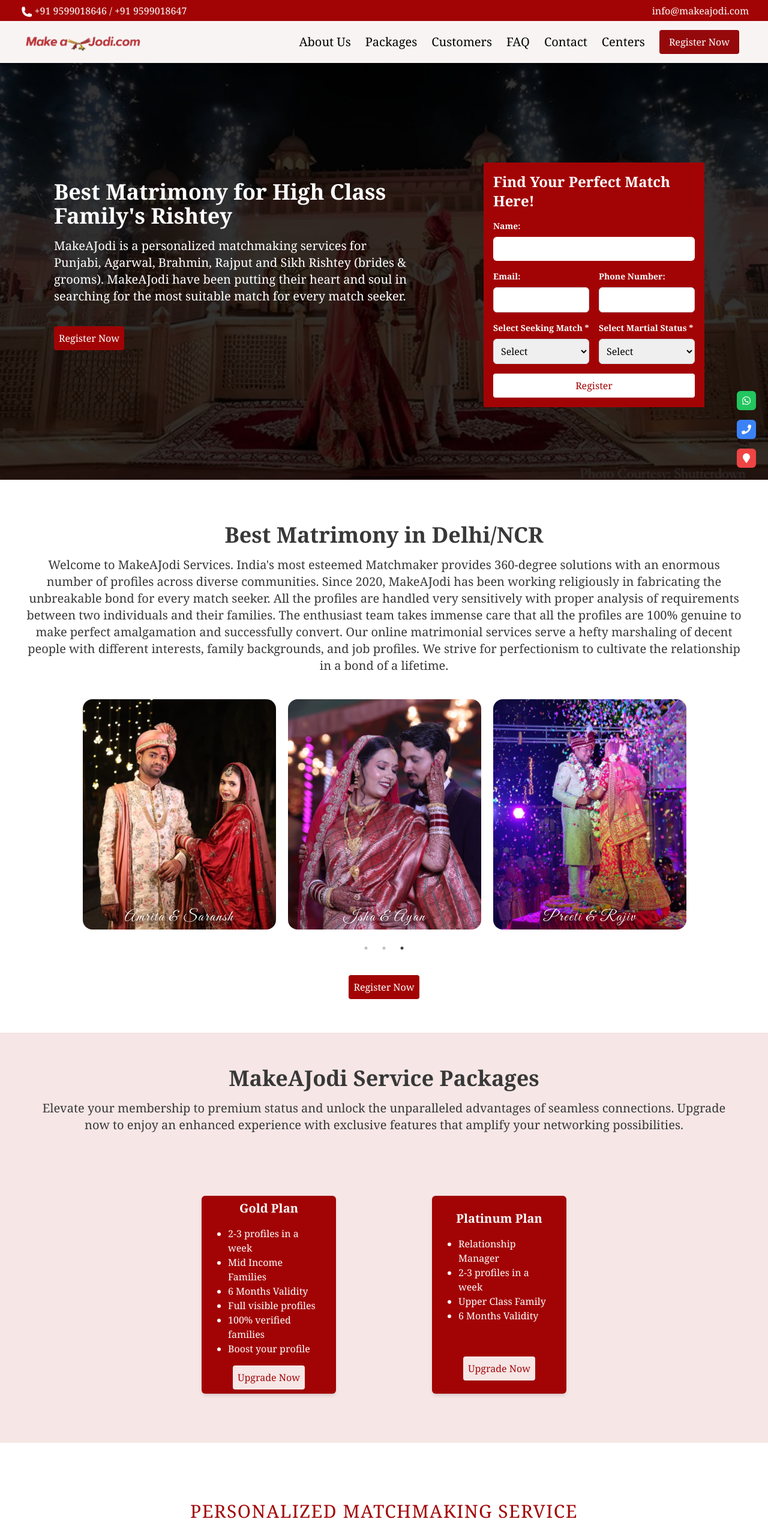
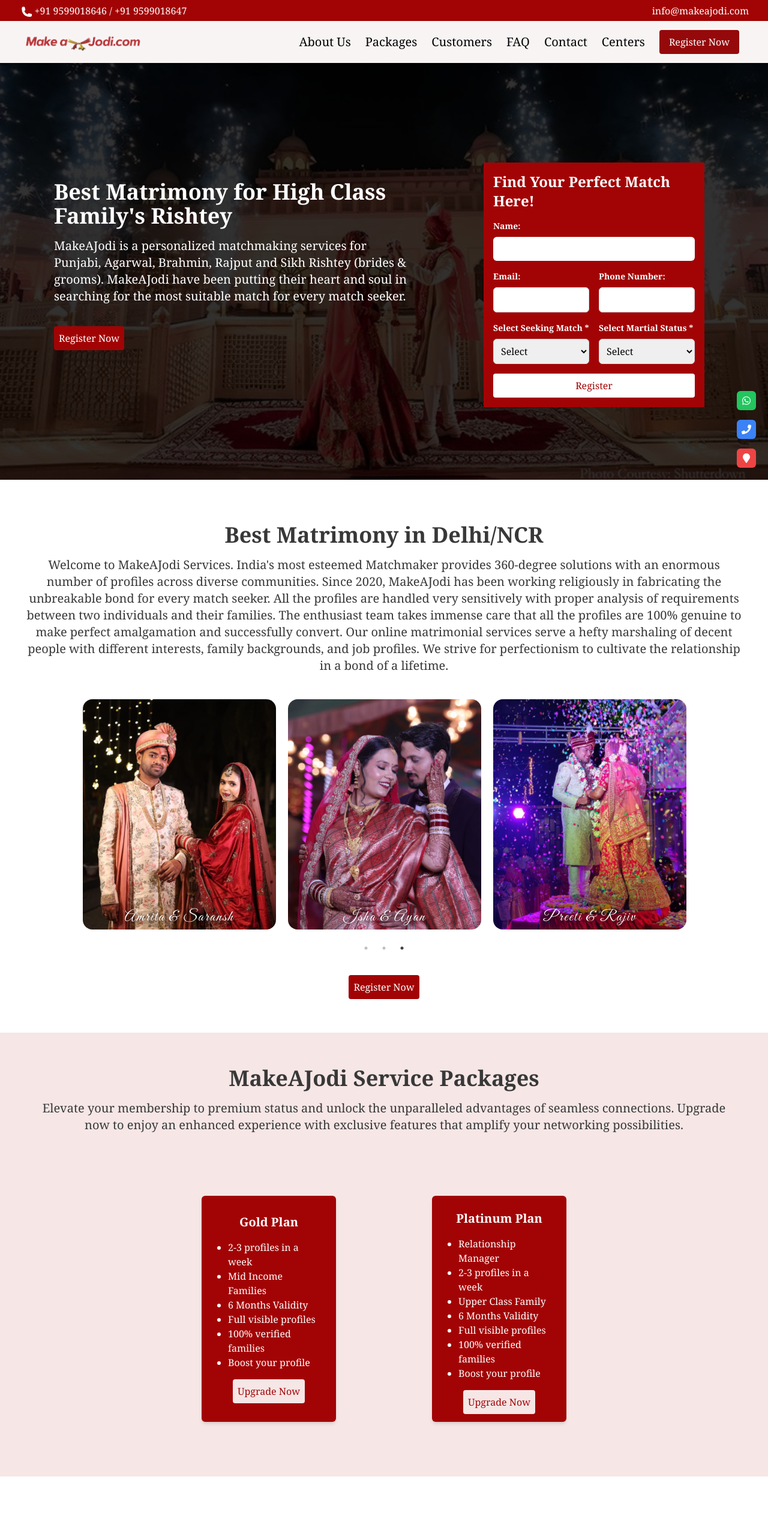
Before and after one commit to mahekkg/Makeajodi-Matrimony, a React (Create React App) app: page / in a window 1280 px wide. Shown: the top 2563 px of the page at 60% size. Built offline with nearby package versions, Linux system fonts and the light colour scheme.

Commit message:
Link changes on logo , other minor chnages

```diff
--- a/src/components/Carousel.js
+++ b/src/components/Carousel.js
@@ -10,7 +10,7 @@
   const settings = {
     dots: true,
     infinite: true,
-    speed: 500,
+    speed: 200,
     slidesToShow: 3,  // Show 3 images at a time
     slidesToScroll: 1,
     autoplay: true,
--- a/src/components/Customers.js
+++ b/src/components/Customers.js
@@ -12,7 +12,7 @@
       <ul className="timeline">
         <li style={{ '--accent-color': '#FBCA3E' }}>
           <div className=" flex justify-center timeline-img ">
-            <img src={GR} alt="couple" className=' rounded-2xl height-[20px] ' />
+            <img src={GR} alt="couple" className=' rounded-2xl height-[25px] ' />
           </div>
           <div className="title">
             <p>Gyanendra & Rabina</p>
--- a/src/components/FAQSection.js
+++ b/src/components/FAQSection.js
@@ -48,7 +48,7 @@
             {faqs.map((faq, index) => (
               <div
                 key={index}
-                className={`border rounded p-3 cursor-pointer ${
+                className={`border rounded p-3 cursor-pointer transition-all duration-300 ${
                   openIndex === index ? 'bg-[#a20405] text-white' : 'bg-white text-[#383838]'
                 }`}
                 onClick={() => handleToggle(index)}
@@ -69,7 +69,7 @@
                     <path strokeLinecap="round" strokeLinejoin="round" strokeWidth="2" d="M19 9l-7 7-7-7" />
                   </svg>
                 </div>
-                {openIndex === index && <p className="text-white mt-2">{faq.answer}</p>}
+                {openIndex === index && <p className="text-white mt-2 transition-opacity duration-300">{faq.answer}</p>}
               </div>
             ))}
           </div>
--- a/src/components/Footer.js
+++ b/src/components/Footer.js
@@ -1,7 +1,7 @@
 import React,{useState} from 'react';
 import { Link } from 'react-router-dom';
 import { FontAwesomeIcon } from '@fortawesome/react-fontawesome';
-import { faFacebook, faInstagram, faYoutube, faLinkedin } from '@fortawesome/free-brands-svg-icons';
+import { faFacebook, faInstagram, } from '@fortawesome/free-brands-svg-icons';
 import Modal from 'react-modal';
 import PrivacyPolicy from '../components/PrivacyPolicy'
 
@@ -41,12 +41,12 @@
           <a href="https://www.instagram.com/makeajodi/" target="_blank" rel="noopener noreferrer" className='text-xl mr-4 p-2 cursor-pointer'>
             <FontAwesomeIcon icon={faInstagram} />
           </a>
-          <a href="//" target="_blank" rel="noopener noreferrer" className='text-xl mr-4 p-2 cursor-pointer'>
+          {/* <a href="//" target="_blank" rel="noopener noreferrer" className='text-xl mr-4 p-2 cursor-pointer'>
             <FontAwesomeIcon icon={faYoutube} />
           </a>
           <a href="//" target="_blank" rel="noopener noreferrer" className='text-xl mr-4 p-2 cursor-pointer'>
             <FontAwesomeIcon icon={faLinkedin} />
-          </a>
+          </a> */}
         </div>
 
         {/* Copyright Section */}
--- a/src/components/Home.js
+++ b/src/components/Home.js
@@ -18,7 +18,7 @@
 
 
   return (
-    <section className="hero" style={{ backgroundImage: `url(${backgroundHome})` }}>
+    <section id='Home' className="hero" style={{ backgroundImage: `url(${backgroundHome})` }}>
       <div className='absolute top-0 w-full h-full p-10 mt-[50px] flex flex-col md:flex-row justify-center text-white  '>
 
         {/* Left Content */}
--- a/src/components/Navbar.js
+++ b/src/components/Navbar.js
@@ -4,10 +4,10 @@
 import { Link } from 'react-scroll';
 import Modal from 'react-modal';
 import Form from './Elements/Form';
-import logo from '../assests/logo.png'
+import logo from '../assests/logo.png';
 
 export default function Navbar() {
-    const navItem = ['About Us', 'Packages', 'Customers', 'FAQ', 'Contact', 'Centers']
+    const navItem = ['About Us', 'Packages', 'Customers', 'FAQ', 'Contact', 'Centers'];
     const [nav, setNav] = useState(false);
     const handleClick = () => setNav(!nav);
 
@@ -27,21 +27,21 @@
             <div className='fixed w-full h-[70px] flex justify-between items-center px-6 bg-[#F9F4F4] z-50 mt-[35px]'>
 
                 <div className='mr-auto'>
-                    {/* Replace the text logo with the PNG logo */}
-                    <img src={logo} alt="Logo" className="h-[40px]" />
+                    {/* Wrap the img tag with Link */}
+                    <Link to="Home" spy={true} smooth={true} duration={1000}>
+                        <img src={logo} alt="Logo" className="h-[40px] cursor-pointer" />
+                    </Link>
                 </div>
 
                 <div className='text-xl font-normal hidden md:flex space-x-6 shadow-[#040c16] ml-auto'>
                     <ul className='flex space-x-6 '>
-                        {
-                            navItem.map((item, index) => (
+                        {navItem.map((item, index) => (
                             <li key={index} className='cursor-pointer'>
                                 <Link to={item} spy={true} smooth={true} duration={500}>
                                     {item}
                                 </Link>
                             </li>
-                            ))
-                        }
+                        ))}
                     </ul>
                 </div>
 
@@ -58,15 +58,13 @@
 
                 <div className={!nav ? 'hidden' : 'absolute top-0 left-0 w-full h-screen bg-[#F9F4F4] text-black flex flex-col justify-center items-center'}>
                     <ul>
-                        {
-                            navItem.map((item, index) => (
+                        {navItem.map((item, index) => (
                             <li key={index} className='py-6 text-2xl cursor-pointer'>
                                 <Link onClick={handleClick} to={item} spy={true} smooth={true} duration={500}>
                                     {item}
                                 </Link>
                             </li>
-                            ))
-                        }
+                        ))}
 
                         {/* Register Now Button for Mobile */}
                         <li className='py-6 text-2xl'>
--- a/src/components/Packages.js
+++ b/src/components/Packages.js
@@ -52,11 +52,14 @@
                 <li>2-3 profiles in a week</li>
                 <li>Upper Class Family </li>
                 <li>6 Months Validity</li>
+                <li>Full visible profiles</li>
+                <li>100% verified families</li>
+                <li>Boost your profile</li>
               </ul>
               <button
                 type='button'
                 onClick={openModal}
-                className='flex justify-between text-[#a20405] bg-[#f6e6e6] px-2 py-2 mt-10  rounded '
+                className='flex justify-between text-[#a20405] bg-[#f6e6e6] px-2 py-2 mb-8  rounded '
               >
                 Upgrade Now
               </button>
--- a/src/components/StickyNavbar.js
+++ b/src/components/StickyNavbar.js
@@ -1,8 +1,4 @@
 import React from 'react';
-// import packageImage from '../assests/packageBg.jpeg'
-
-// import { FontAwesomeIcon } from '@fortawesome/react-fontawesome';
-// import { faFacebook,  faInstagram, faYoutube, faLinkedin } from '@fortawesome/free-brands-svg-icons';
 
 const StickyNavbar = () => {
     return (
@@ -10,14 +6,15 @@
             {/* Contact Section */}
             <div className='fixed w-full h-[35px] flex justify-between items-center px-8 bg-[#A20405] text-white z-50 '>
                 {/* Connect with us div hidden on narrow screens */}
-                <div className=' md:flex'>
+                <div className='md:flex'>
                     {/* Add your contact number here */}
                     <p>
                         <svg xmlns="http://www.w3.org/2000/svg" viewBox="0 0 24 24" fill="currentColor" className="icon-nav">
                             <path fillRule="evenodd" d="M1.5 4.5a3 3 0 0 1 3-3h1.372c.86 0 1.61.586 1.819 1.42l1.105 4.423a1.875 1.875 0 0 1-.694 1.955l-1.293.97c-.135.101-.164.249-.126.352a11.285 11.285 0 0 0 6.697 6.697c.103.038.25.009.352-.126l.97-1.293a1.875 1.875 0 0 1 1.955-.694l4.423 1.105c.834.209 1.42.959 1.42 1.82V19.5a3 3 0 0 1-3 3h-2.25C8.552 22.5 1.5 15.448 1.5 6.75V4.5Z" clipRule="evenodd" />
                         </svg>
 
-                        +91 9599018646 / +91 9599018647 </p>
+                        <a href="tel:+919599018646">+91 9599018646</a> / <a href="tel:+919599018647">+91 9599018647</a>
+                    </p>
                 </div>
 
                 <div className='md:flex items-center hidden'>
@@ -27,7 +24,7 @@
                 </div>
             </div>
         </>
-    )
+    );
 }
 
 export default StickyNavbar;
```
Also changed, not shown: public/manifest.json. Lines whose indentation alone changed are shown as unchanged.
